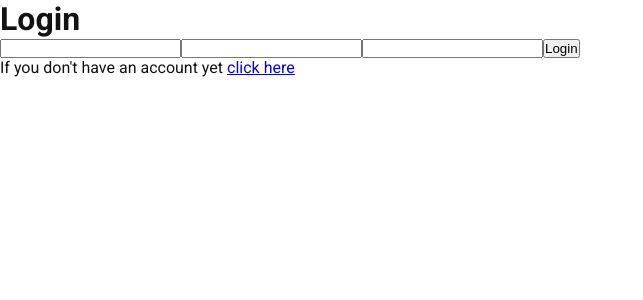
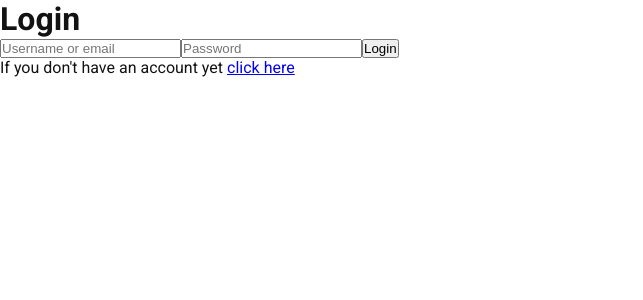
Before and after one commit to Espadv69/Course-2025, a React (Vite) app in the folder Login-Register/: page / in a window 1280 px wide. Shown: the top 300 px of the page, without its empty margins (0-643 px from the left). Built offline with nearby package versions, Linux system fonts and the light colour scheme.

Commit message:
Add function to handle form login and inputs

```diff
--- a/Login-Register/src/components/Login.jsx
+++ b/Login-Register/src/components/Login.jsx
@@ -1,14 +1,56 @@
+import { useState } from 'react'
 import { useNavigate } from 'react-router-dom'
 
 const Login = () => {
+  const [identifier, setIdentifier] = useState('') // Can be email or email
+  const [pass, setPass] = useState('')
   const navigate = useNavigate()
+
+  const handleLogin = (e) => {
+    e.preventDefault()
+    const users = JSON.parse(localStorage.getItem('users')) || []
+
+    const user = users.find(
+      (u) =>
+        (u.email === identifier || u.username === identifier) && u.pass === pass
+    )
+
+    if (user) {
+      localStorage.setItem('loggedInUser', JSON.stringify(user))
+      navigate('/dashboard')
+    } else {
+      alert('Invalid credentials')
+    }
+  }
+
+  const handleIdentifier = (e) => {
+    const value = e.target.value
+    setIdentifier(value)
+  }
+
+  const handlePassword = (e) => {
+    const value = e.target.value
+    setPass(value)
+  }
+
   return (
     <div className="login_page">
-      <h1 className='h1-title'>Login</h1>
+      <h1 className="h1-title">Login</h1>
       <form>
-        <input type="text" />
-        <input type="text" />
-        <input type="text" />
+        <input
+          type="text"
+          value={identifier}
+          onChange={handleIdentifier}
+          placeholder="Username or email"
+          required
+        />
+        <input
+          type="password"
+          value={pass}
+          onChange={handlePassword}
+          placeholder="Password"
+          required
+        />
         <button>Login</button>
         <p>
           If you don't have an account yet{' '}
```
